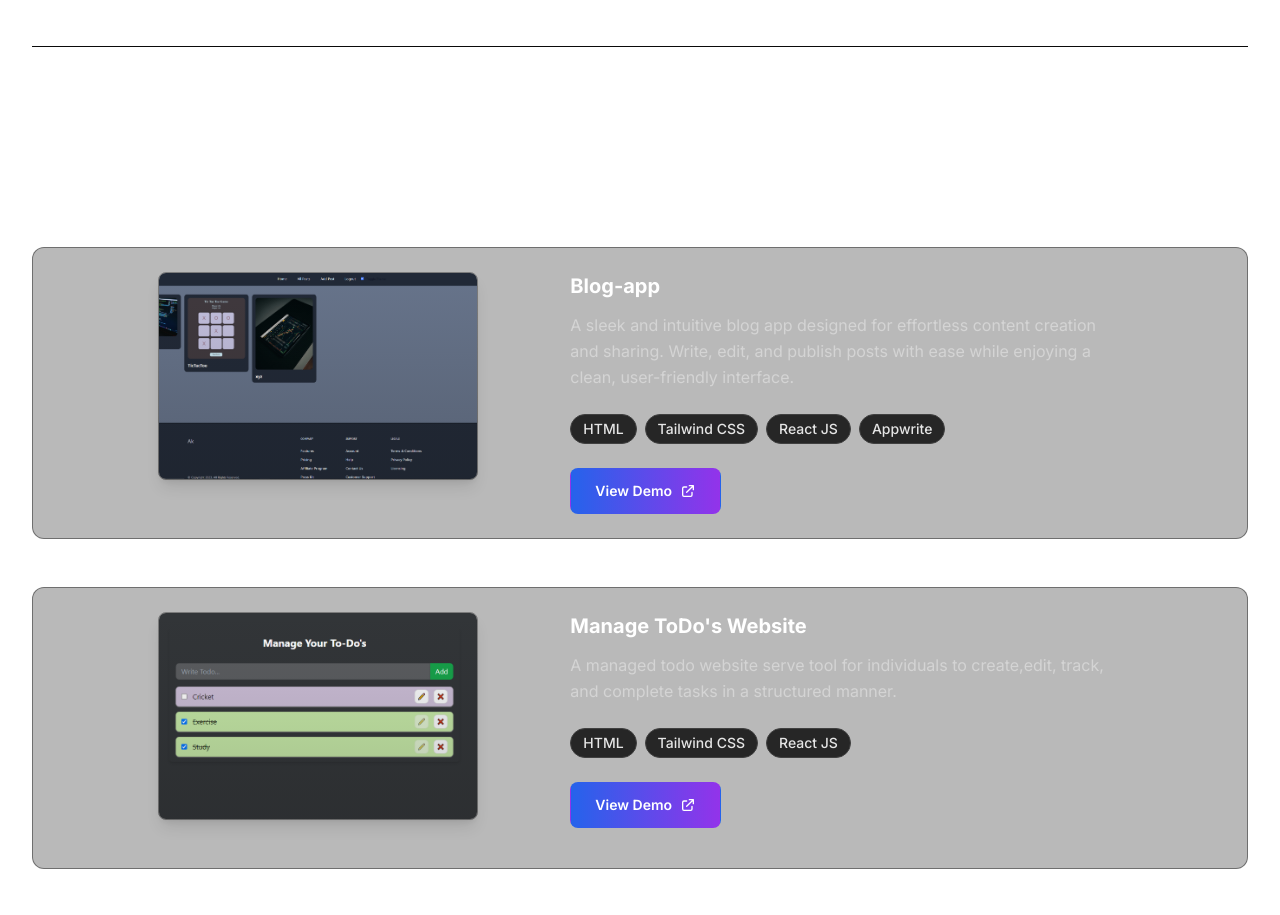
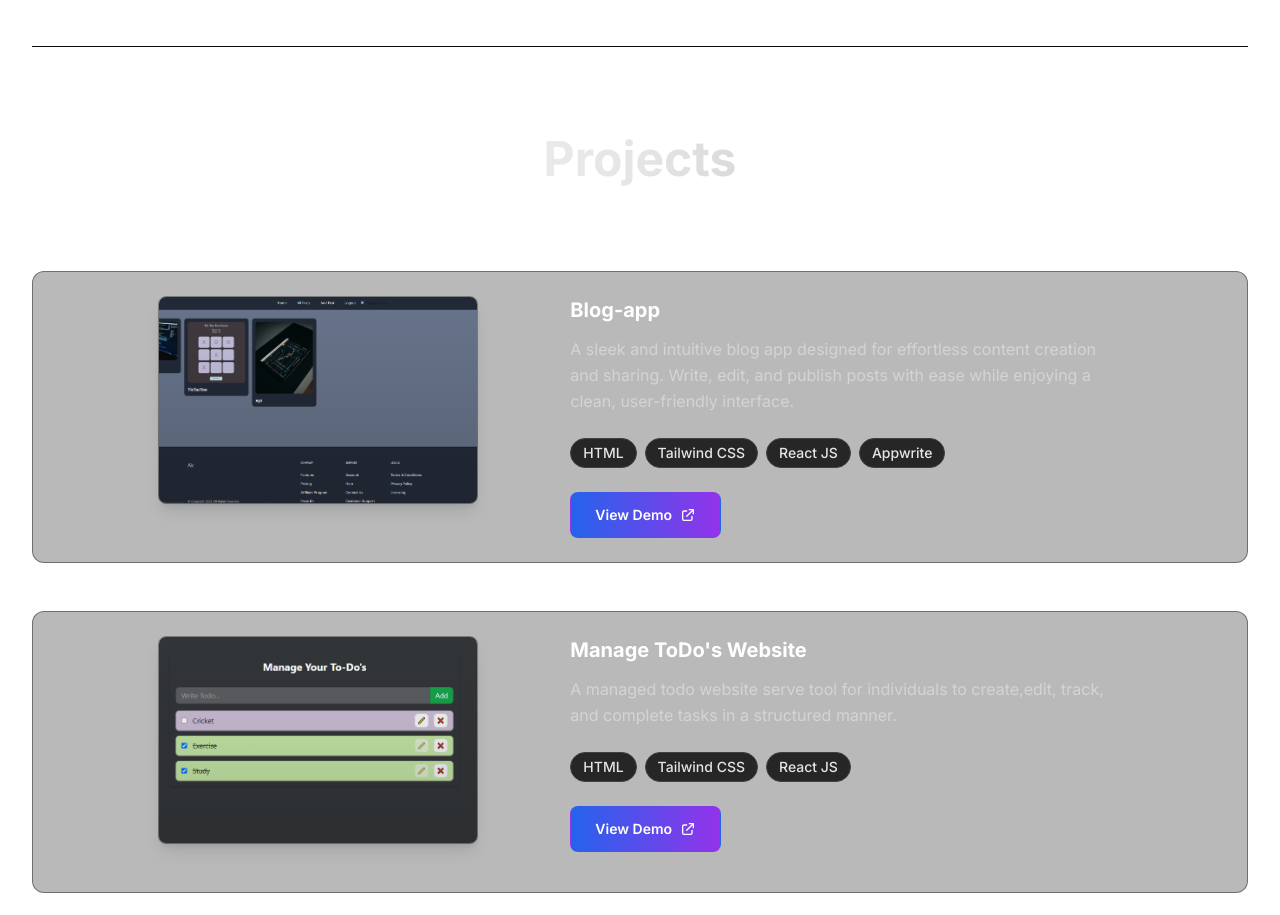
Before and after one commit to Anirudhakashid/Anirudha-Portfolio, a React (Vite) app: page / in a window 1280 px wide. Shown: the part 2020-2935 px from the top of the page. Built offline with nearby package versions, Linux system fonts and the light colour scheme.

Commit message:
Enhanced styling

```diff
--- a/src/Components/Projects.jsx
+++ b/src/Components/Projects.jsx
@@ -14,7 +14,7 @@ function Projects() {
         whileInView={{ opacity: 1, y: 0 }}
         initial={{ opacity: 0, y: -100 }}
         transition={{ duration: 0.5 }}
-        className="my-20 text-center text-4xl font-bold text-white"
+        className="my-20 p-2 text-center text-5xl font-bold bg-gradient-to-r from-white via-neutral-200 to-neutral-400 bg-clip-text text-transparent"
       >
         Projects
       </motion.h2>
```
